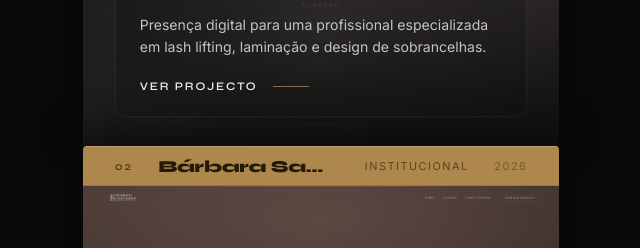
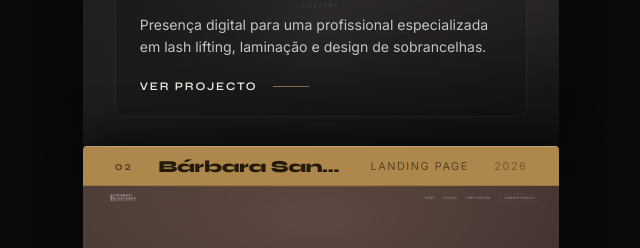
Before and after one commit to SantanderNycz/Void-Studio, a React (Vite) app: page / in a window 1280 px wide. Shown: the part 1204-1452 px from the top of the page, without its empty margins (319-959 px from the left). Built offline with nearby package versions, Linux system fonts and the light colour scheme.

Commit message:
update content

```diff
--- a/src/content.ts
+++ b/src/content.ts
@@ -41,7 +41,7 @@ export const projects = [
   {
     id: "02",
     name: "Bárbara Santander",
-    category: "Institucional",
+    category: "Landing Page",
     description:
       "Presença digital para uma advogada previdenciária, com atendimento humano e foco em cada história.",
     year: "2026",
--- a/src/i18n.ts
+++ b/src/i18n.ts
@@ -108,7 +108,7 @@ export const translations = {
         {
           number: "01",
           name: "Landing Page",
-          price: "150€",
+          price: "200€",
           from: "a partir de",
           features: [
             "1 página com scroll único ou secções essenciais",
@@ -266,7 +266,7 @@ export const translations = {
         {
           number: "01",
           name: "Landing Page",
-          price: "150€",
+          price: "200€",
           from: "starting from",
           features: [
             "Single-scroll page with essential sections",
```
